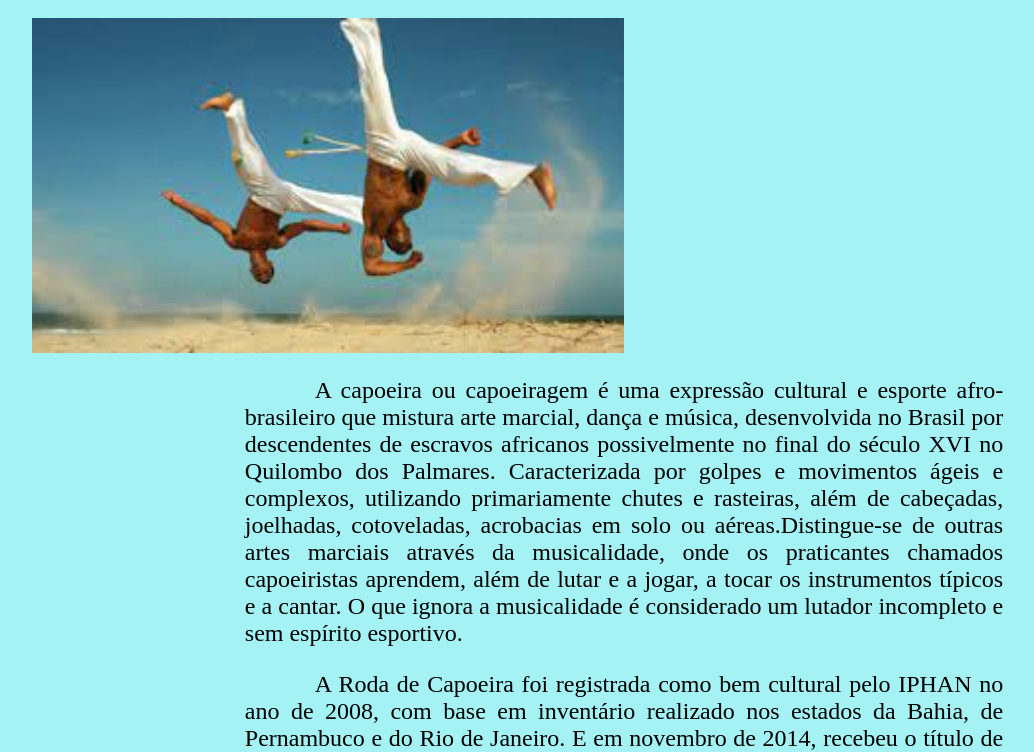
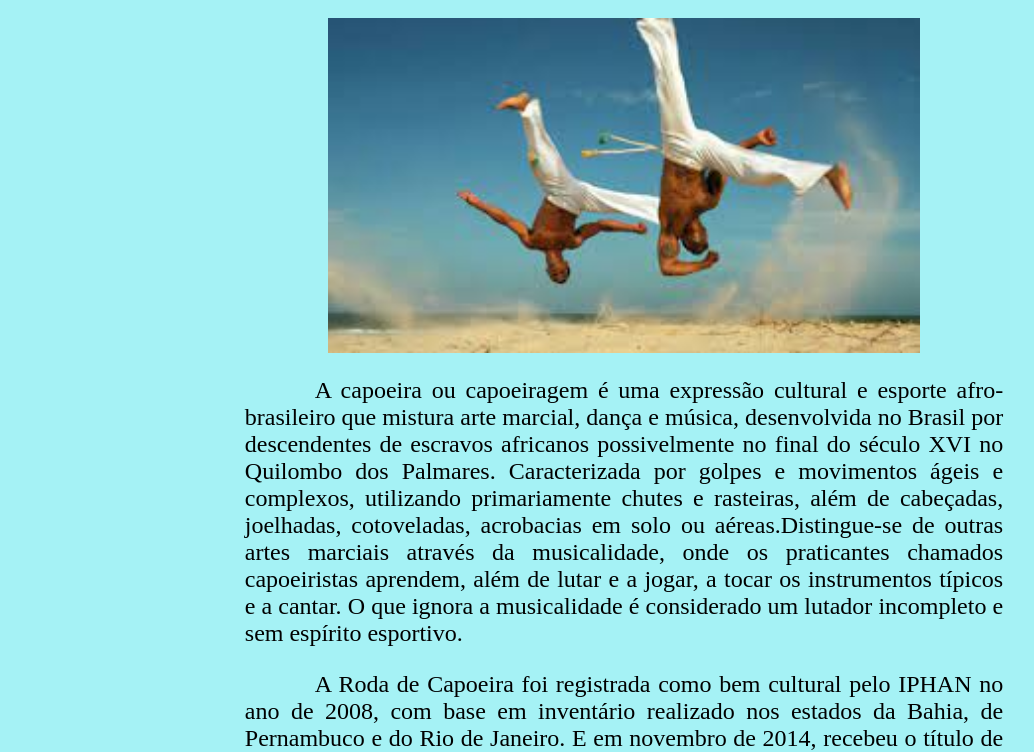
Before and after one commit to projetojuliaraujo/siteprova, a plain HTML site: page index.html in a window 1280 px wide. Shown: the part 48-800 px from the top of the page, without its empty margins (16-1050 px from the left). Drawn offline with Linux system fonts and the light colour scheme.

Commit message:
Update estilo.css

```diff
--- a/css/estilo.css
+++ b/css/estilo.css
@@ -14,7 +14,9 @@ body{
     width: 60%;
     margin: auto;
 }
-
+figure{
+text-align: center;
+}
 h1{
     text-align: center;
 }
```
